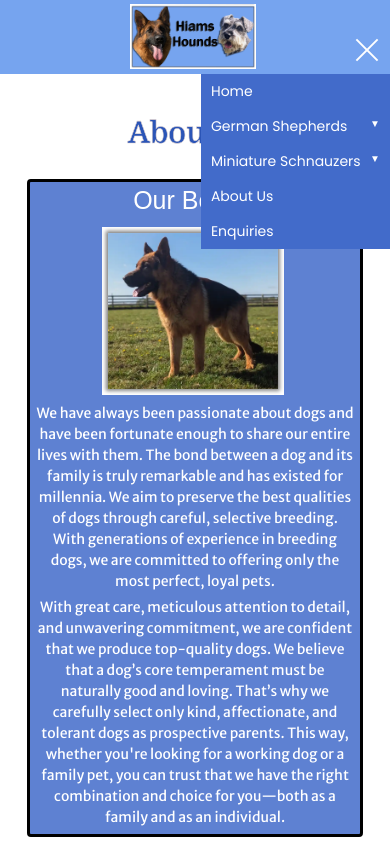
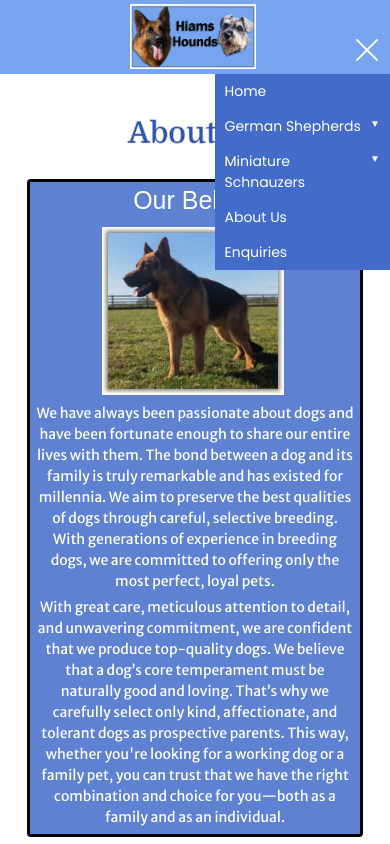
Before and after one commit to RoseGuardian210/Hiamshounds-Github, a website: page Pages/About Us/About-Us.html in a window 390 px wide. Both pictures are taken after a click on the button 367 px from the left and 50 px from the top of the page. Shown: the top 844 px of the page. Drawn offline with Linux system fonts and the light colour scheme; a web font is replaced by a local one.

Commit message:
Add files via upload

```diff
--- a/Styles/header.css
+++ b/Styles/header.css
@@ -105,7 +105,7 @@ header ul li ul li ul {
     }
     header nav {
         position: absolute;
-        width:48%;
+        width:45vw;
         top:19vw;
         right:-4%;
         background: rgb(66, 107, 202);
```
